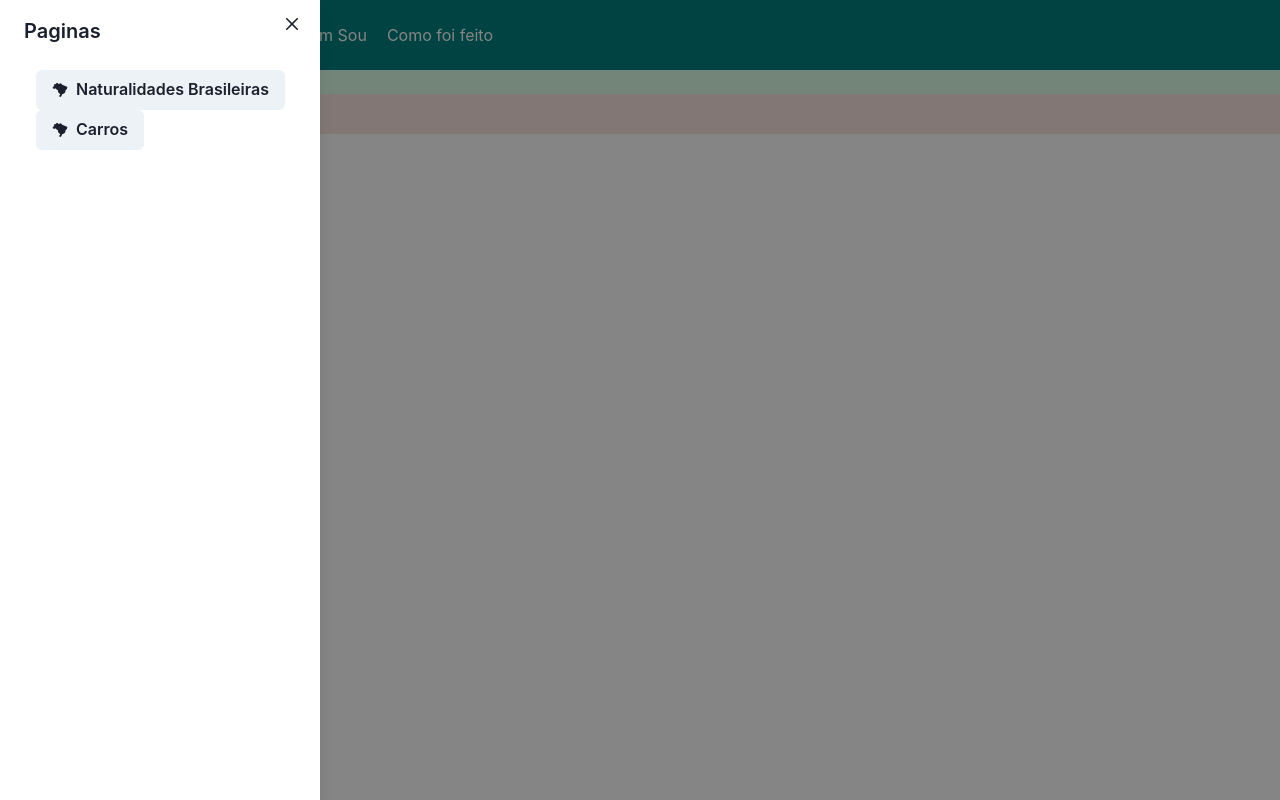
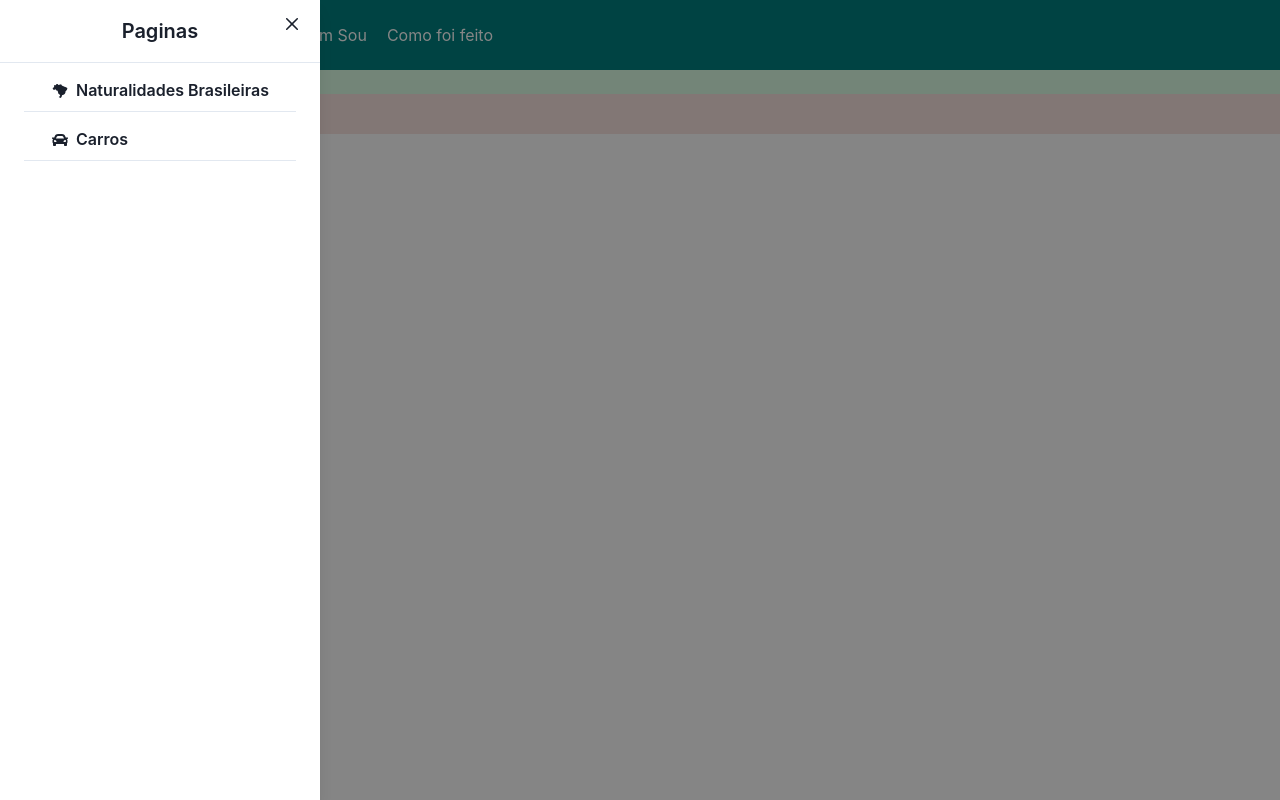
Before and after one commit to jvdwere/app-studying, a Next.js app: page / in a window 1280 px wide. Both pictures are taken after a click on the element 52 px from the left and 35 px from the top of the page. Built offline with nearby package versions, Linux system fonts and the light colour scheme.

Commit message:
modificação header

```diff
--- a/src/components/Header.tsx
+++ b/src/components/Header.tsx
@@ -26,6 +26,7 @@ import { useRouter } from 'next/router';
 import Link from 'next/link';
 import { EmailIcon, HamburgerIcon } from '@chakra-ui/icons';
 import { GiBrazil } from 'react-icons/gi';
+import { FaCar } from 'react-icons/fa';
 
 
 function WithAction() {
@@ -69,20 +70,32 @@ function WithAction() {
 							<DrawerOverlay />
 							<DrawerContent>
 								<DrawerCloseButton />
-								<DrawerHeader>Paginas</DrawerHeader>
+								<DrawerHeader textAlign='center'>Paginas</DrawerHeader>
+								<hr />
 
 								<DrawerBody>
 									<Link href="/answers" >
 										<Text cursor="pointer" marginLeft="12px">
-											<Button leftIcon={<GiBrazil />}> Naturalidades Brasileiras </Button>
+											<Button
+												leftIcon={<GiBrazil />}
+												variant='ghost'
+											>
+												Naturalidades Brasileiras
+											</Button>
 										</Text>
 									</Link>
-
+									<hr />
 									<Link href="/cars" >
-										<Text cursor="pointer" marginLeft="12px">
-											<Button leftIcon={<GiBrazil />}> Carros </Button>
+										<Text cursor="pointer" marginLeft="12px" marginTop='8px' >
+											<Button
+												leftIcon={<FaCar />}
+												variant='ghost'
+											>
+												Carros
+											</Button>
 										</Text>
 									</Link>
+									<hr />
 								</DrawerBody>
 								<DrawerFooter>
 
@@ -99,6 +112,7 @@ function WithAction() {
 									fontWeight="bold"
 									cursor="pointer"
 									mr="30px"
+
 								>
 									Meu Inestimável App
 								</Text>
```
